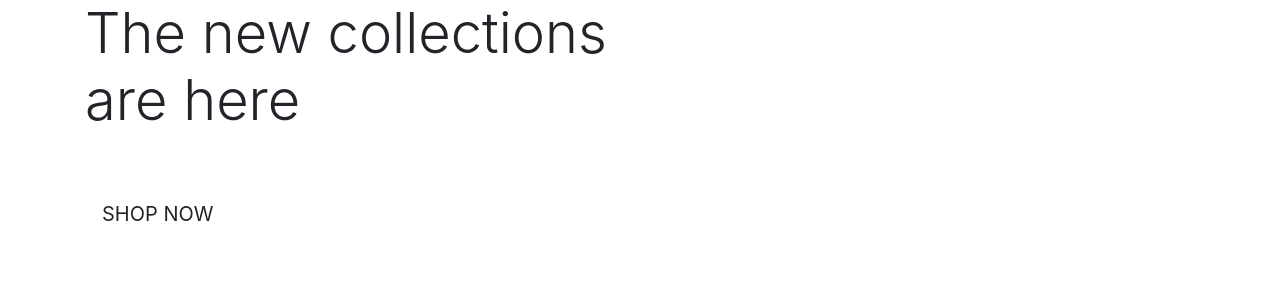
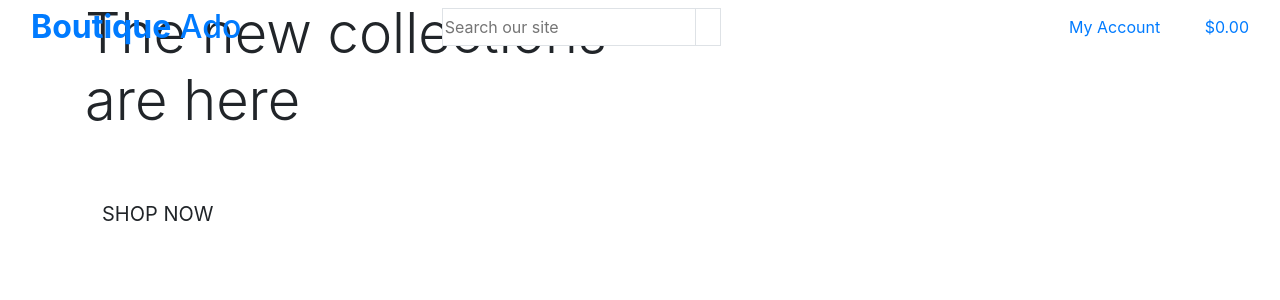
Before and after one commit to Nelkon01/boutique-ado, a Django app: page / in a window 1280 px wide. Shown: the top 300 px of the page. Run offline with Django 3.2, Linux system fonts and the light colour scheme.

Commit message:
Add main page header

```diff
--- a/templates/base.html
+++ b/templates/base.html
@@ -31,7 +31,76 @@
     <title>Boutique Ado {% block extra_title %}{% endblock %}</title>
 </head>
 <body>
-    <header class="container-fluid fixed-top"></header>
+<header class="container-fluid fixed-top">
+    <div class="row">
+        <div class="col-12 col-lg-4 my-auto py-1 py-lg-0 text-center text-lg-left">
+            <a href="{% url 'home' %}" class="nav-link main logo-link">
+                <h2 class="logo-font text-black my-0"><strong>Boutique</strong> Ado</h2>
+            </a>
+        </div>
+        <div class="col-12 col-lg-4 my-auto py-1 py-lg-0 ">
+            <form method="GET" action="">
+                <div class="input-group w-100">
+                    <input class="from-control border border-black rounded-0" type="text" name="q"
+                           placeholder="Search our site">
+                    </input>
+                    <div class="input-group-append">
+                        <button class="form-control btn btn-black border border-black rounded-0" type="submit">
+                            <span class="icon">
+                                <i class="fas-fa-search"></i>
+                            </span>
+                        </button>
+                    </div>
+                </div>
+            </form>
+        </div>
+        <div class="col-12 col-lg-4 my-auto py-1 py-lg-0">
+            <ul class="list-inline list-unstyled text-center text-lg-right my-0">
+                <li class="list-inline-item dropdown">
+                    <a href="#" class="text-black nav-link" id="user-options" data-toggle="dropdown"
+                       aria-haspopup="true"
+                       aria-expanded="false">
+                        <div class="text-center">
+                            <div>
+                                <i class="fas fa-user"></i>
+                                <p class="my-0">My Account</p>
+                            </div>
+                        </div>
+                    </a>
+                    <div class="dropdown-menu border-0" aria-labelledby="user-options">
+                        {% if request.user.is_authenticated %}
+                        {% if request.user.is_superuser %}
+                        <a href="" class="dropdown-item">Product Management</a>
+                        {% endif %}
+                        <a href="" class="dropdown-item">My Profile</a>
+                        <a href="{% url 'account_logout' %}" class="dropdown-item">Logout</a>
+                        {% else %}
+                        <a href="{% url 'account_signup' %}" class="dropdown-item">Sign Up</a>
+                        <a href="{% url 'account_login' %}" class="dropdown-item"></a>
+                        {% endif %}
+                    </div>
+                </li>
+                <li class="list-inline-item">
+                    <a href=""
+                       class="{% if grand_total %} text-info font-weight-bold {% else %} text-black {% endif %} nav-link">
+                        <div class="text-center">
+                            <div>
+                                <i class="fas fa-shopping-bag fa-lg"></i>
+                            </div>
+                            <p class="my-0">
+                                {% if grand_total %}
+                                    ${{ grand_total|floatformat:2 }}
+                                {% else %}
+                                    $0.00
+                                {% endif %}
+                            </p>
+                        </div>
+                    </a>
+                </li>
+            </ul>
+        </div>
+    </div>
+</header>
 
 {% if messages%}
 <div class="message-container">
```
Lines whose indentation alone changed are shown as unchanged.
